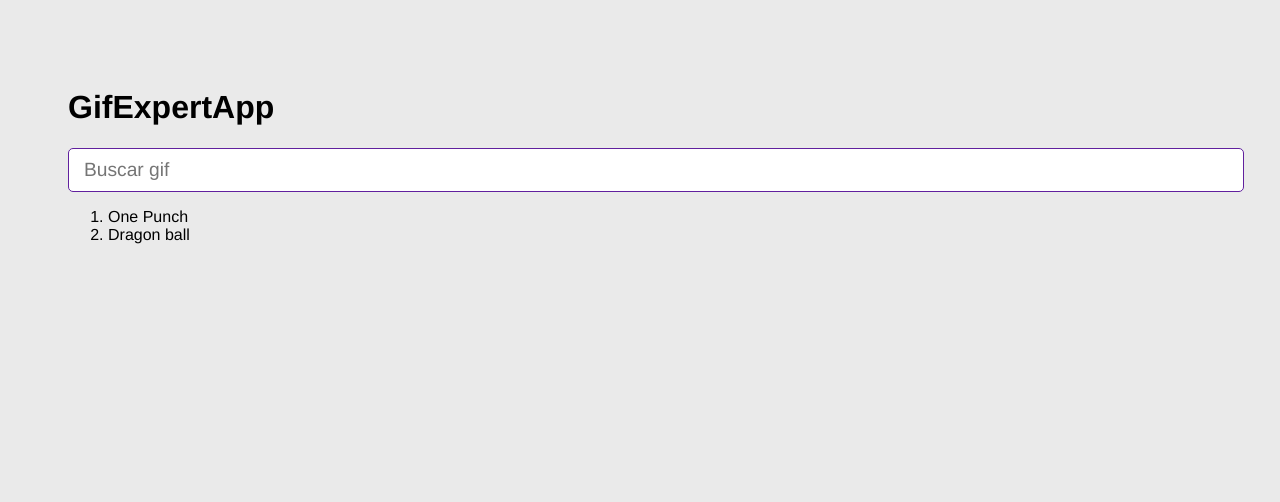
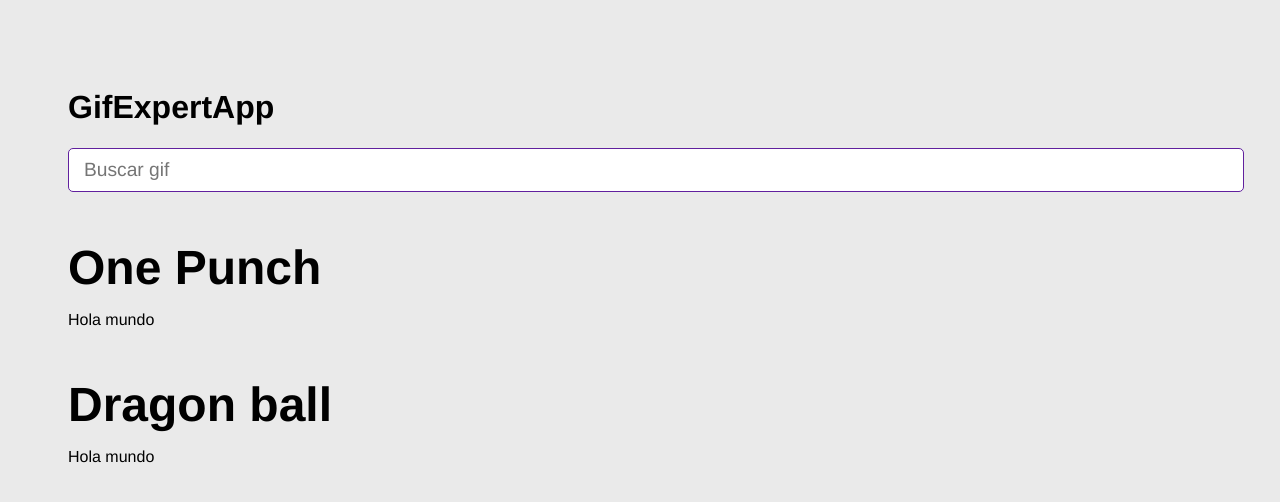
Before and after one commit to hakkrot/GifExpertApp, a React (Vite) app: page / in a window 1280 px wide. Shown: the top 502 px of the page. Built offline with nearby package versions, Linux system fonts and the light colour scheme.

Commit message:
Crear el componente GifGrid para mostrar el contenido (imagenes) de cada categoria.

```diff
--- a/src/GifExpertApp.jsx
+++ b/src/GifExpertApp.jsx
@@ -1,13 +1,14 @@
 
 import React, {useState} from 'react'
 import {AddCategory} from "./components/AddCategory";
+import {GifGrid} from "./components/GifGrid";
 
 export const GifExpertApp = () => {
 
     const [categories, setCategories] = useState(['One Punch', 'Dragon ball']);
 
     const onAddCategory = (newCategory) => {
-        console.log(newCategory)
+        if ( categories.includes(newCategory) ) return;
         setCategories([...categories, newCategory])
         // setCategories([newCategory, ...categories])
     }
@@ -17,9 +18,12 @@
             <AddCategory
                 onNewCategory={ onAddCategory }
             />
-            <ol>
-                { categories.map( category =>  <li key={category}>{category}</li>) }
-            </ol>
+
+            {
+                categories.map( (category) =>
+                    <GifGrid key={category} category={ category } />
+                )
+            }
         </>
     )
 }
--- /dev/null
+++ b/src/components/GifGrid.jsx
@@ -0,0 +1,11 @@
+import React from "react";
+
+export const GifGrid = ({ category }) => {
+    // console.log('entra', category)
+    return (
+        <>
+            <h3>{ category }</h3>
+            <p> Hola mundo </p>
+        </>
+    )
+}
```
